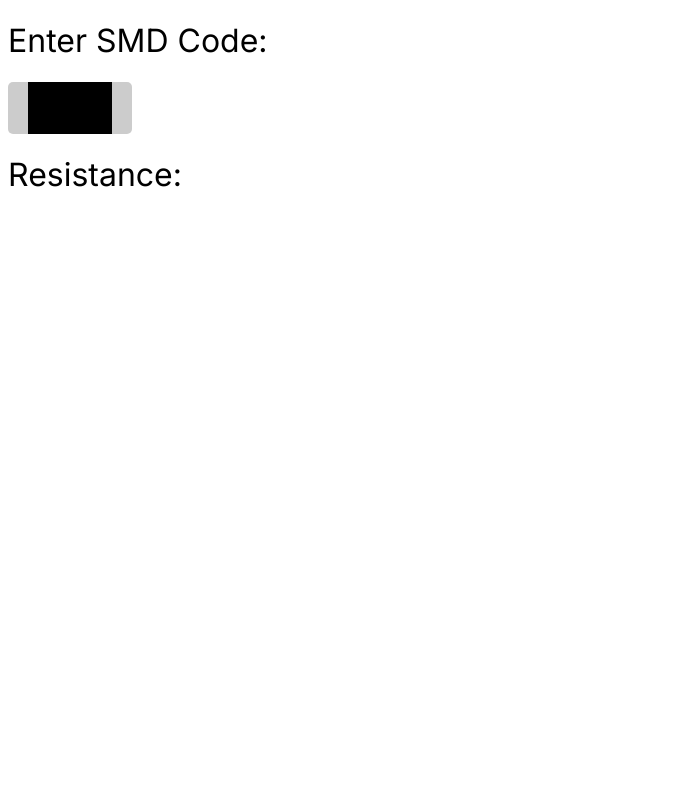
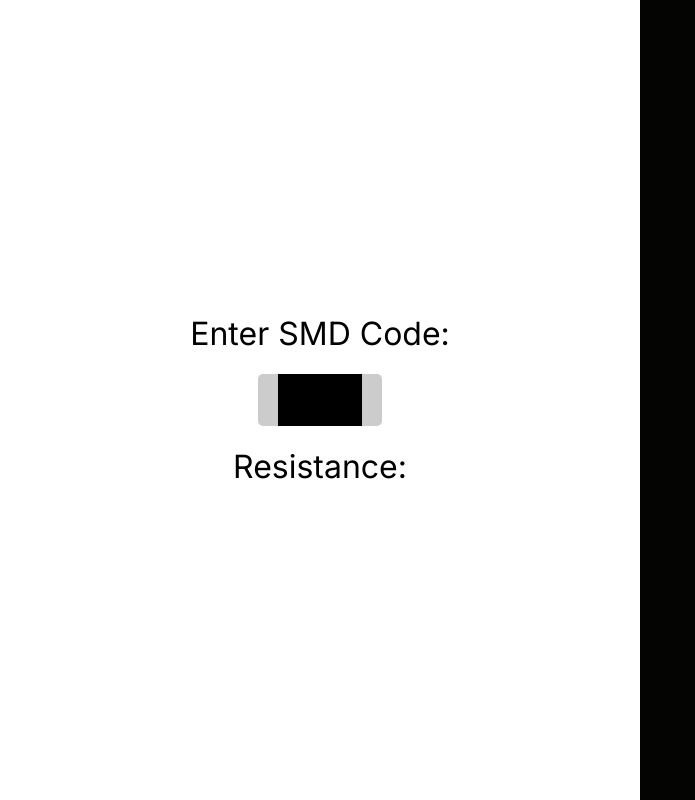
Before and after one commit to celigx/smd-resistor-calculator, a Gatsby site: page / in a window 1280 px wide. Shown: the whole page, without its empty margins (0-695 px from the left). Built offline with nearby package versions, Linux system fonts and the light colour scheme; Gatsby itself is replaced by a stand-in of ours.

Commit message:
Add divide screen into two equal halfs

```diff
--- a/src/pages/index.js
+++ b/src/pages/index.js
@@ -63,7 +63,8 @@ export default function Home() {
   }
 
   return (
-    <div>
+    <div className="main">
+      <div className="leftScreen">
         <h1 className="title">Enter SMD Code:</h1>
         <div className="smd">
           <span className="square left" />
@@ -72,5 +73,7 @@ export default function Home() {
         </div>
         <h1 className="output">Resistance: <span className="bold">{value.match(/[a-zA-Z]/g) ? decimal : output}</span></h1>
       </div>
+      <div className="rightScreen"></div>
+    </div>
   )
 }
--- a/src/styles/layout.css
+++ b/src/styles/layout.css
@@ -2,6 +2,25 @@
 
 body {
   font-family: 'Inter', sans-serif;
+  margin: 0;
+}
+
+.main {
+  display: flex;
+  align-items: center;
+  justify-content: center;
+}
+
+.leftScreen {
+  background: #fff;
+  flex: 1;
+  text-align: center;
+}
+
+.rightScreen {
+  background: #040403;
+  flex: 1;
+  height: 100vh;
 }
 
 .title {
@@ -10,6 +29,7 @@ body {
 
 .smd {
   display: flex;
+  justify-content: center;
 }
 
 .square {
```
Lines whose indentation alone changed are shown as unchanged.
